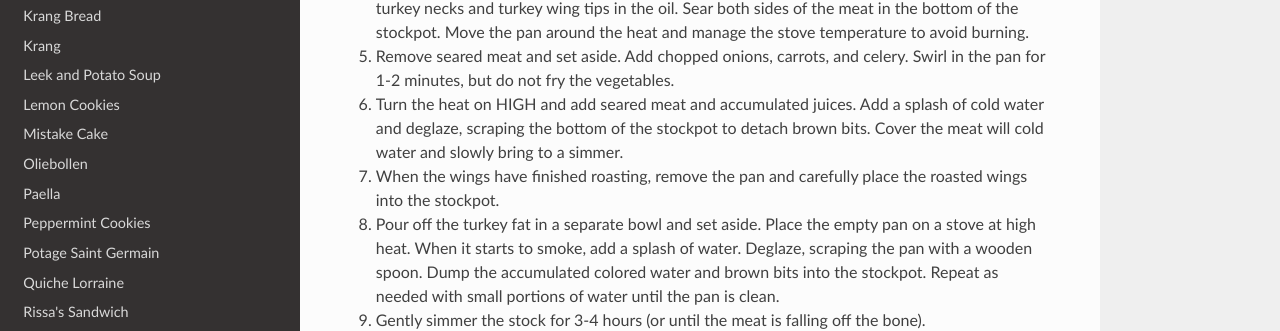
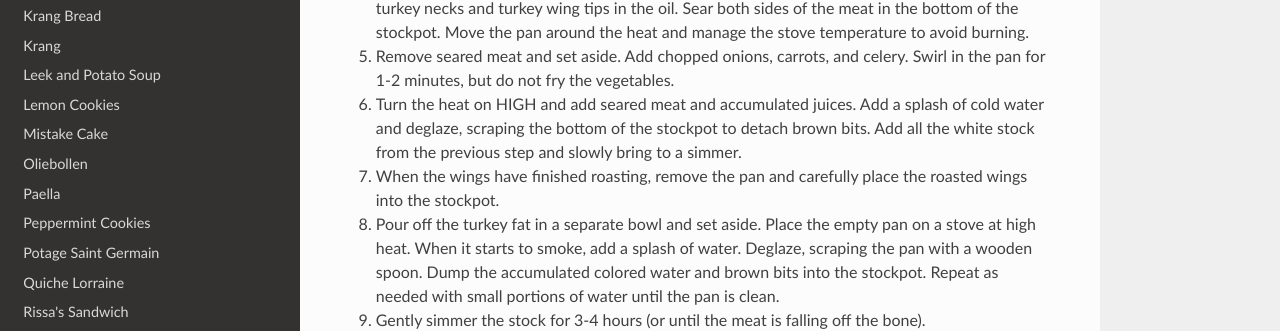
Before and after one commit to arecker/cookbook, an MkDocs documentation site: the page built from recipes/turkey-stock.md, in a window 1280 px wide and 900 px high, scrolled down 2321 px. Shown: the part 174-505 px from the top of the window. Built offline with MkDocs 1.6.1, drawn with Linux system fonts in a browser that asks for light colours; nearby versions of some CDN libraries.

Commit message:
Turkey Stock Fix

```diff
--- a/recipes/turkey-stock.md
+++ b/recipes/turkey-stock.md
@@ -60,7 +60,7 @@ General rules for making good stock:
 
 5. Remove seared meat and set aside.  Add chopped onions, carrots, and celery.  Swirl in the pan for 1-2 minutes, but do not fry the vegetables.
 
-6. Turn the heat on HIGH and add seared meat and accumulated juices.  Add a splash of cold water and deglaze, scraping the bottom of the stockpot to detach brown bits.  Cover the meat will cold water and slowly bring to a simmer.
+6. Turn the heat on HIGH and add seared meat and accumulated juices.  Add a splash of cold water and deglaze, scraping the bottom of the stockpot to detach brown bits.  Add all the white stock from the previous step and slowly bring to a simmer.
 
 7. When the wings have finished roasting, remove the pan and carefully place the roasted wings into the stockpot.
 
```
